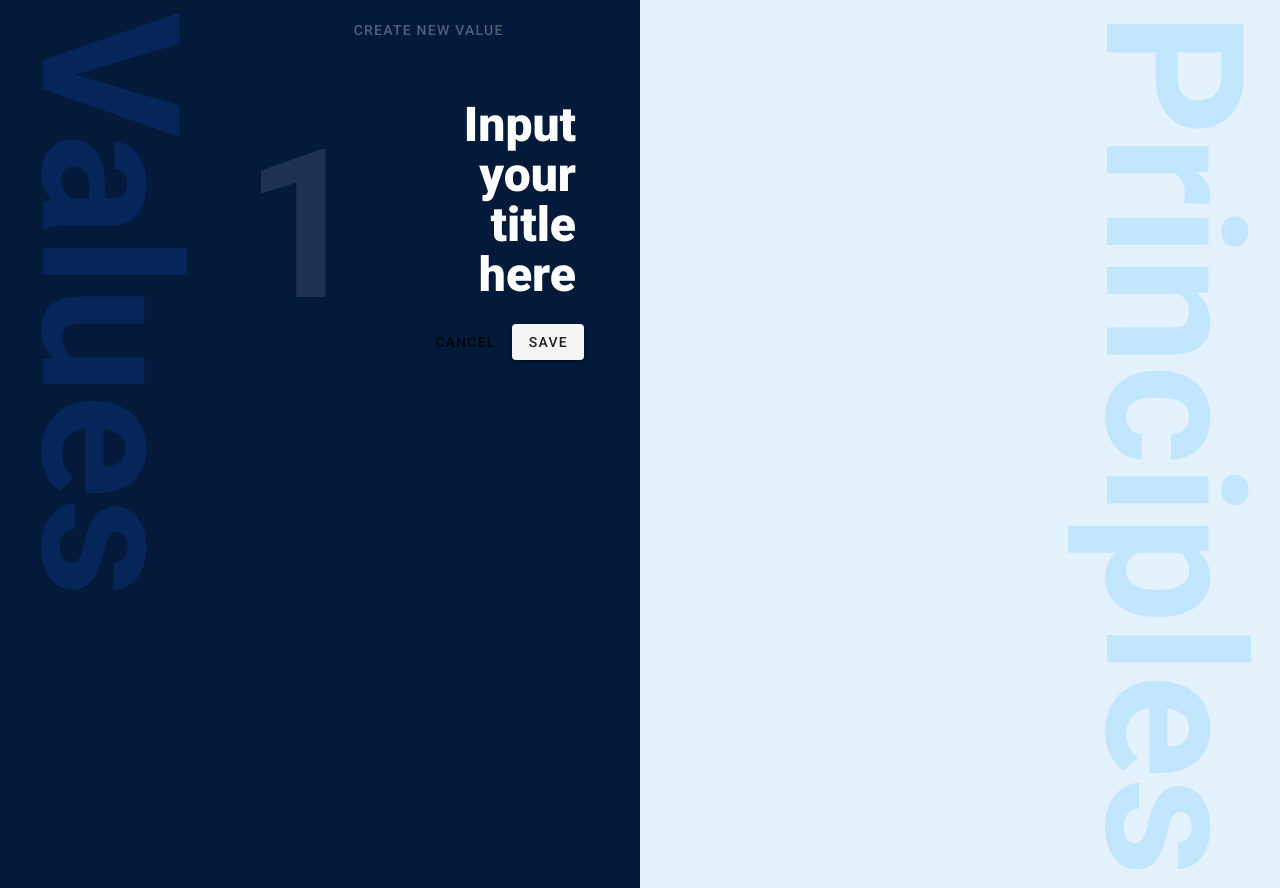
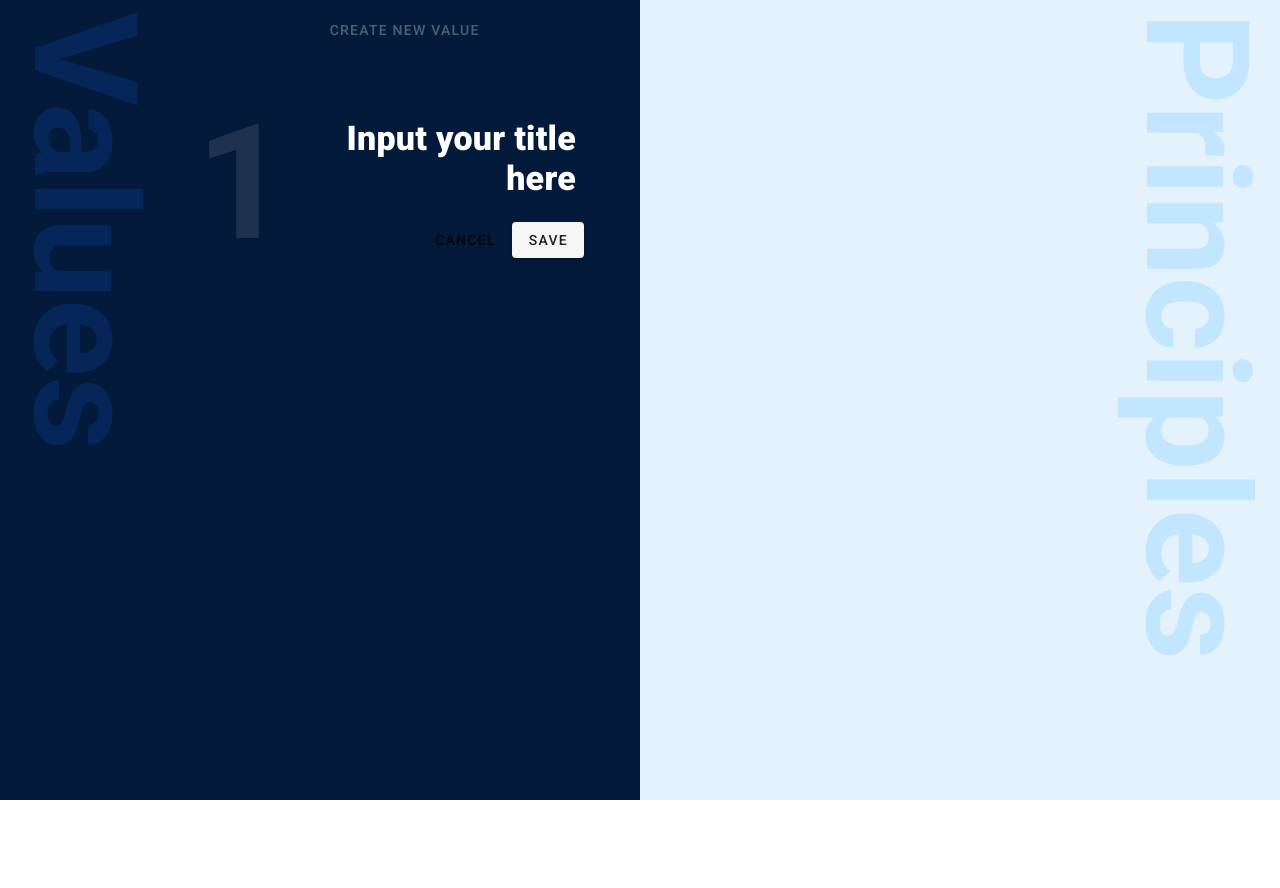
Before and after one commit to jmrrgncpz/agile-values-principles, a Vue app: page / in a window 1280 px wide. Both pictures are taken after a click on the button "CREATE NEW VALUE". After the commit the page ends 800 px from the top, so only its background shows below. Built offline with nearby package versions, Linux system fonts and the light colour scheme; what vuefire would draw is missing.

Commit message:
adjust font size on large screens

```diff
--- a/src/App.vue
+++ b/src/App.vue
@@ -105,9 +105,21 @@ export default {
 }
 
 .section-title {
-  font-size: 12rem;
   writing-mode: vertical-lr;
   line-height: 1em;
+}
+
+
+@media only screen and (min-width: 1265px){
+  .section-title {
+    font-size: 9rem;
+  }
+}
+
+@media only screen and (min-width: 1905px){
+  .section-title {
+    font-size: 12rem;
+  }
 }
 
 #values-title {
--- a/src/components/Card.vue
+++ b/src/components/Card.vue
@@ -10,7 +10,7 @@
       <div class="d-flex flex-column pa-5">
         <v-card-title
           v-if="!isPrinciple"
-          :class="`title text-h3 font-weight-black text-right`"
+          :class="`title text-lg-h4 text-xl-h3 font-weight-black text-right`"
           :contenteditable="isEditing"
           @input="onTitleInput"
           data-test-id="card-title"
@@ -113,7 +113,18 @@ export default {
 }
 
 .number {
-  font-size: 13rem;
   opacity: 0.1;
 }
+
+@media only screen and (min-width: 1265px){
+  .number {
+    font-size: 10rem;
+  }
+}
+
+@media only screen and (min-width: 1905px){
+  .section-title {
+    font-size: 13rem;
+  }
+}
 </style>
```
